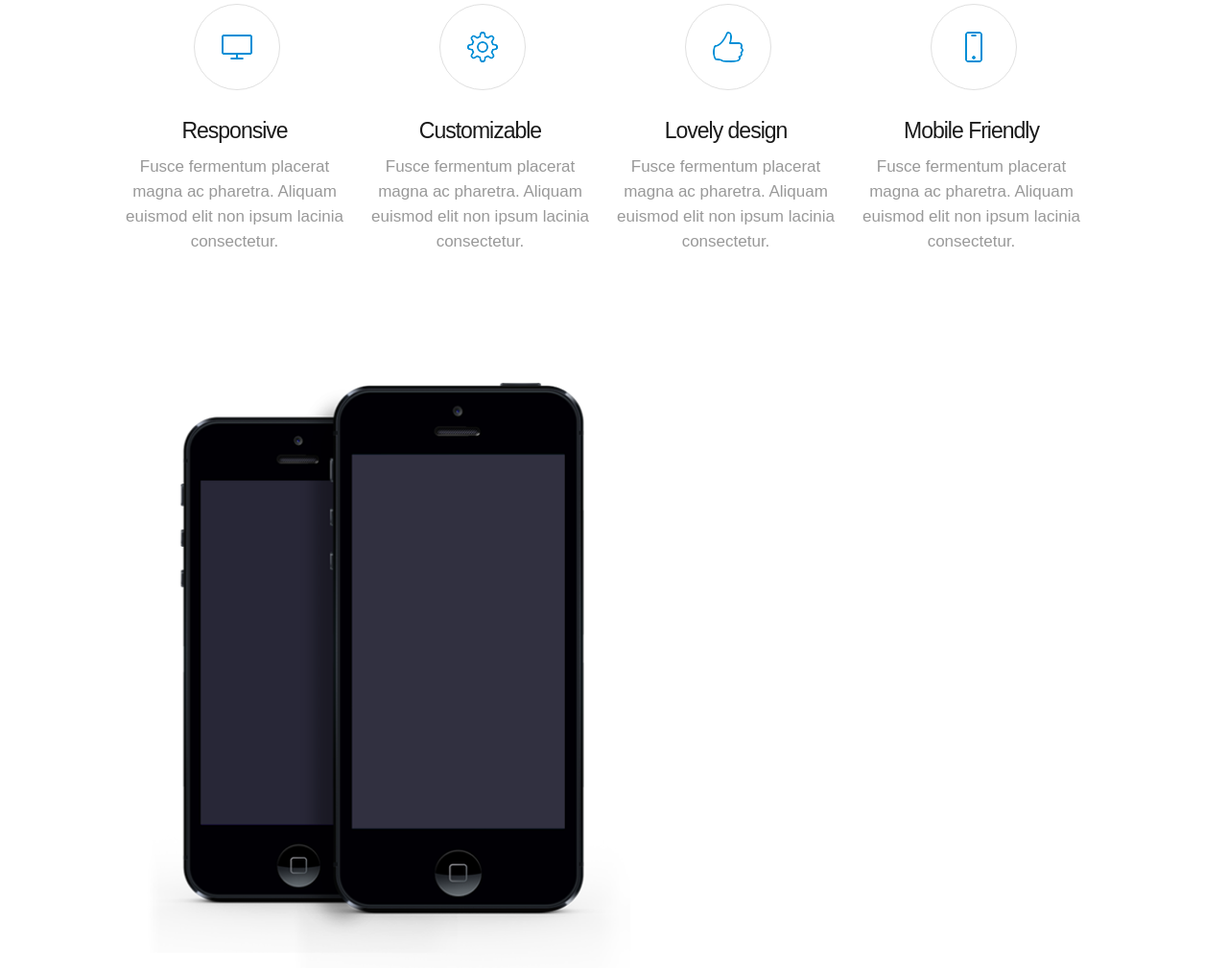
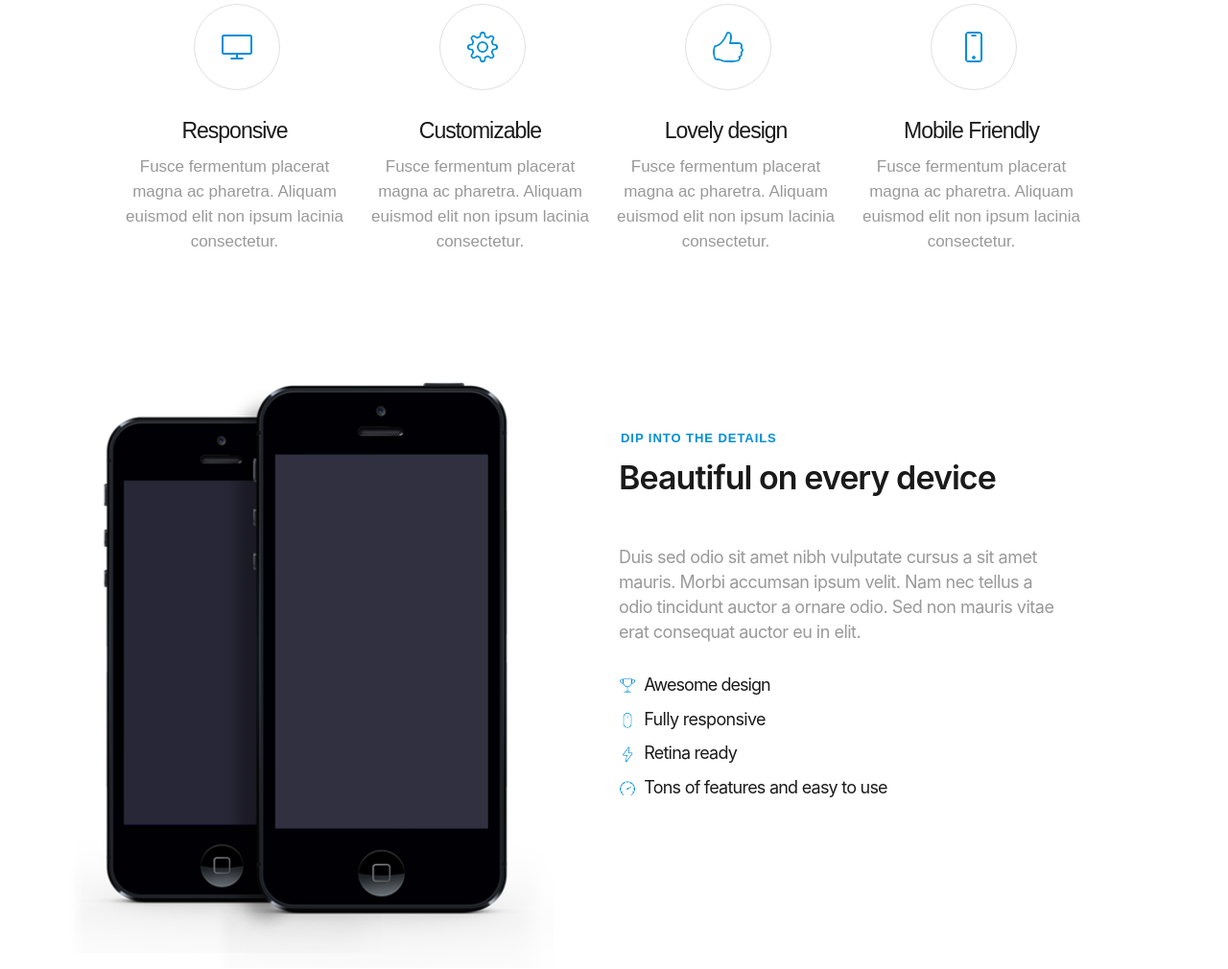
Before and after one commit to Chipik1/maket5, a website built with Parcel: page index.html in a window 1280 px wide. Shown: the part 866-1876 px from the top of the page at 96% size. Built offline with nearby package versions, Linux system fonts and the light colour scheme; files whose address does not match are found by name.

Commit message:
info block

```diff
--- a/index.html
+++ b/index.html
@@ -96,24 +96,25 @@
                 <img src="img/layers(1).png"/>
             </div>
             <div class="col-1"></div>
-<!--            <div class="col-5 detail-title">-->
-<!--                <span>Beautiful on every device</span>-->
-<!--                <span class="details-text">Duis sed odio sit amet nibh vulputate cursus a sit amet mauris. Morbi accumsan ipsum velit. Nam nec tellus a odio tincidunt auctor a ornare odio. Sed non  mauris vitae erat consequat auctor eu in elit. </span>-->
-<!--                <div class="setting row">-->
-<!--                    <div class="col-1">-->
-<!--                        <img src="img/cup_881.png" />-->
-<!--                        <img src="img/mouse_885.png" />-->
-<!--                        <img src="img/energy_882.png" />-->
-<!--                        <img src="img/speedometer_883.png" />-->
-<!--                    </div>-->
-<!--                    <div class="col-10">-->
-<!--                        <span>Awesome design</span>-->
-<!--                        <span>Fully responsive</span>-->
-<!--                        <span>Retina ready</span>-->
-<!--                        <span>Tons of features and easy to use</span>-->
-<!--                    </div>-->
-<!--                </div>-->
-<!--            </div>-->
+            <div class="col-5 detail-info">
+                <span class="details-title">dip into the details</span>
+                <span>Beautiful on every device</span>
+                <span class="details-text">Duis sed odio sit amet nibh vulputate cursus a sit amet mauris. Morbi accumsan ipsum velit. Nam nec tellus a odio tincidunt auctor a ornare odio. Sed non  mauris vitae erat consequat auctor eu in elit. </span>
+                <div class="setting row">
+                    <div class="col-1">
+                        <img src="img/cup_881.png" />
+                        <img src="img/mouse_885.png" />
+                        <img src="img/energy_882.png" />
+                        <img src="img/speedometer_883.png" />
+                    </div>
+                    <div class="col-10">
+                        <span>Awesome design</span>
+                        <span>Fully responsive</span>
+                        <span>Retina ready</span>
+                        <span>Tons of features and easy to use</span>
+                    </div>
+                </div>
+            </div>
             <div class="col-1"></div>
         </div>
     </div>
--- a/scss/style.scss
+++ b/scss/style.scss
@@ -244,17 +244,111 @@
 }
 .device-wrapper {
   width: 100%;
+  display: flex;
+  justify-content: center;
 }
   .device-container {
     width: 1170px;
-    padding-top: 134px;
-    .row{
+    margin-top: 130px;
+    .container{
         .col-5{
           img{
             width: 504px;
             height: 610px;
-            margin-left: 138px;
+            margin-left: 3px;
+            margin-top: 4px;
           }
         }
+      .detail-info{
+        display: flex;
+        flex-direction: column;
+        margin-left: 20px;
+        .details-title{
+          margin-top: 38px;
+          font-family: source_sans_proregular,sans-serif;
+          font-size: 13px;
+          line-height: 48px;
+          font-weight: 700;
+          text-transform: uppercase;
+          color: #008ed6;
+          letter-spacing: 0.95px;
+          margin-left: 2px;
+        }
+        span:nth-child(2){
+          line-height: 33px;
+          font-size: 34px;
+          font-weight: 600;
+          text-transform: none;
+          letter-spacing: -0.95px;
+          color: #1a1a1a;
+
+        }
+        .details-text{
+          width: 470px;
+          font-size: 18px;
+          line-height: 26px;
+          font-weight: 400;
+          text-transform: none;
+          letter-spacing: -0.50px;
+          color: #999999;
+          margin-top: 54px;
+        }
+        .setting{
+          margin-top: 16px;
+          margin-left: -12px;
+          .col-1{
+            display: flex;
+            flex-direction: column;
+            img{
+              margin-top: 19px;
+            }
+            img:first-child{
+              margin-left: -2px;
+              width: 16px;
+              height: 16px;
+            }
+            img:nth-child(2){
+              width: 10px;
+              margin-left: 1px;
+              height: 17px;
+            }
+
+            img:nth-child(3){
+              width: 11px;
+              height: 17px;
+              margin-left: 1px;
+            }
+            img:nth-child(4){
+              width: 16px;
+              height: 15px;
+              margin-left: -2px;
+            }
+          }
+          .col-10{
+            display: flex;
+            flex-direction: column;
+            margin-top: 6px;
+            span{
+              margin-left: -15px;
+              font-size: 18px;
+              line-height: 30px;
+              font-weight: 400;
+              text-transform: none;
+              color: #1b1b1b;
+              margin-top:5.5px;
+              letter-spacing: -0.7px;
+            }
+            span:first-child{
+              letter-spacing: -0.95px;
+            }
+          }
+          span:nth-child(3){
+            letter-spacing: -0.8px;
+          }
+          span:last-child{
+            letter-spacing: -0.77px;
+          }
+        }
+      }
     }
   }
```
Also changed, not shown: css/style.css, 1 other file.
